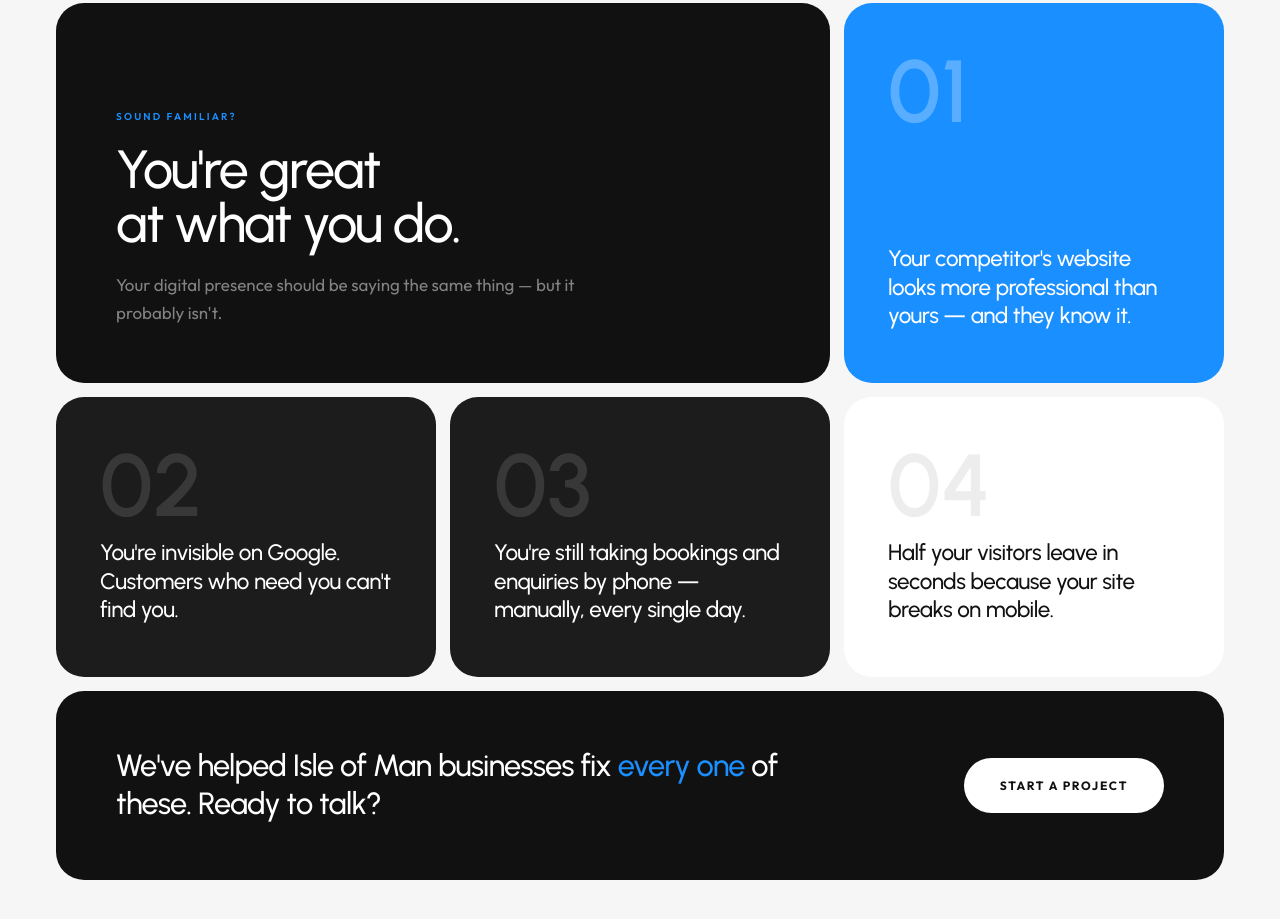
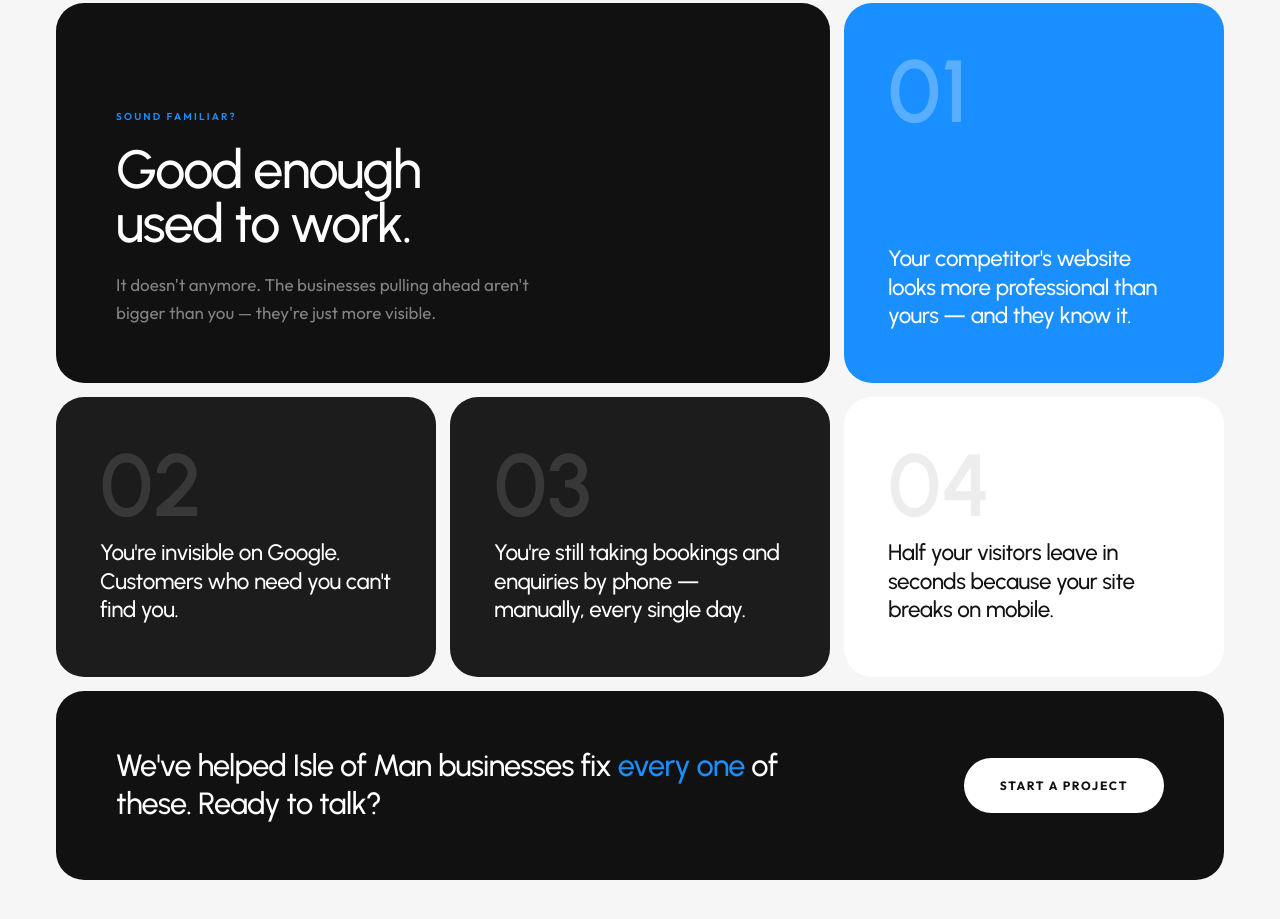
Before and after one commit to Kyleorm/kdo-digital, a website: page index.html in a window 1280 px wide. Shown: the part 4155-5074 px from the top of the page. Drawn offline with nearby package versions, Linux system fonts and the light colour scheme.

Commit message:
Update familiar section headline to 'Good enough used to work. It doesn't anymore.'

```diff
--- a/index.html
+++ b/index.html
@@ -1534,8 +1534,8 @@
                 <!-- Hero card -->
                 <div class="fam-card fc-hero">
                     <span class="fc-tag">Sound familiar?</span>
-                    <h2 class="fc-heading">You're great<br>at what you do.</h2>
-                    <p class="fc-sub">Your digital presence should be saying the same thing — but it probably isn't.</p>
+                    <h2 class="fc-heading">Good enough<br>used to work.</h2>
+                    <p class="fc-sub">It doesn't anymore. The businesses pulling ahead aren't bigger than you — they're just more visible.</p>
                 </div>
 
                 <!-- Pain 01 — pink accent -->
```
